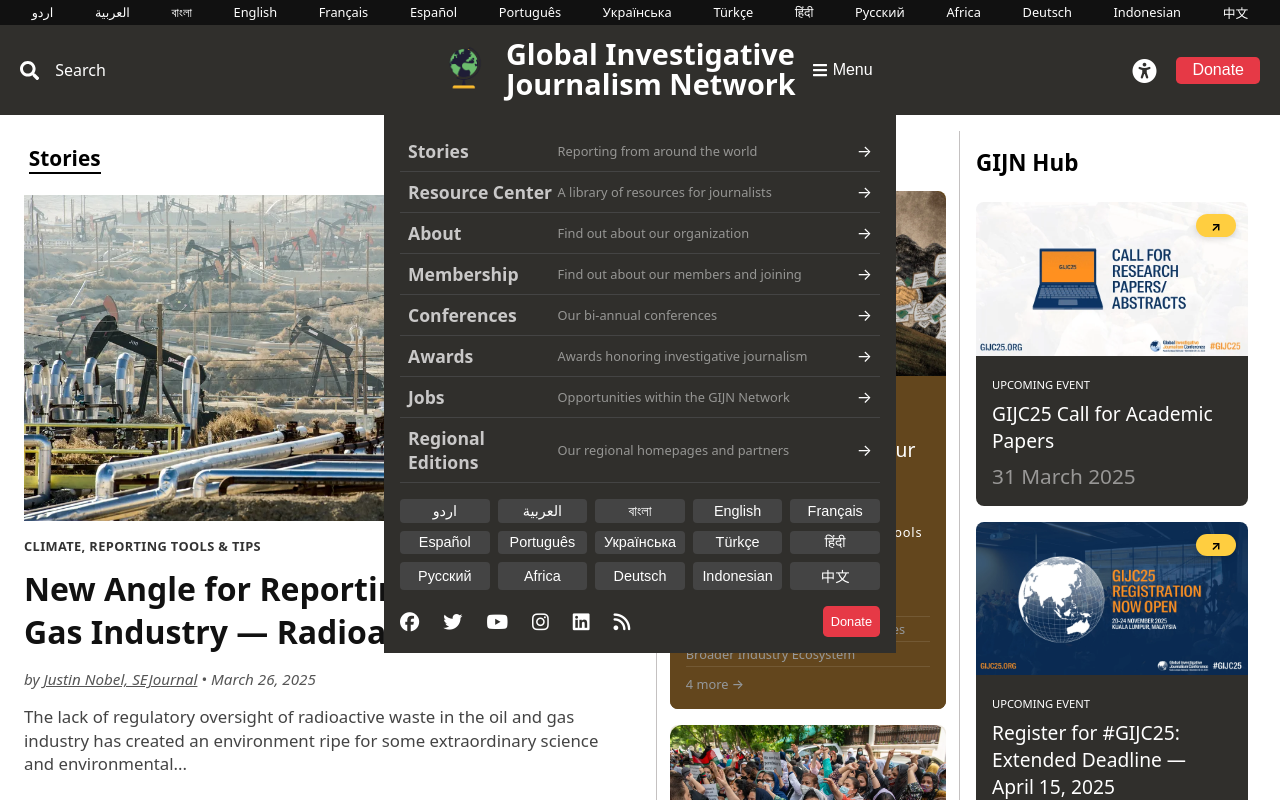
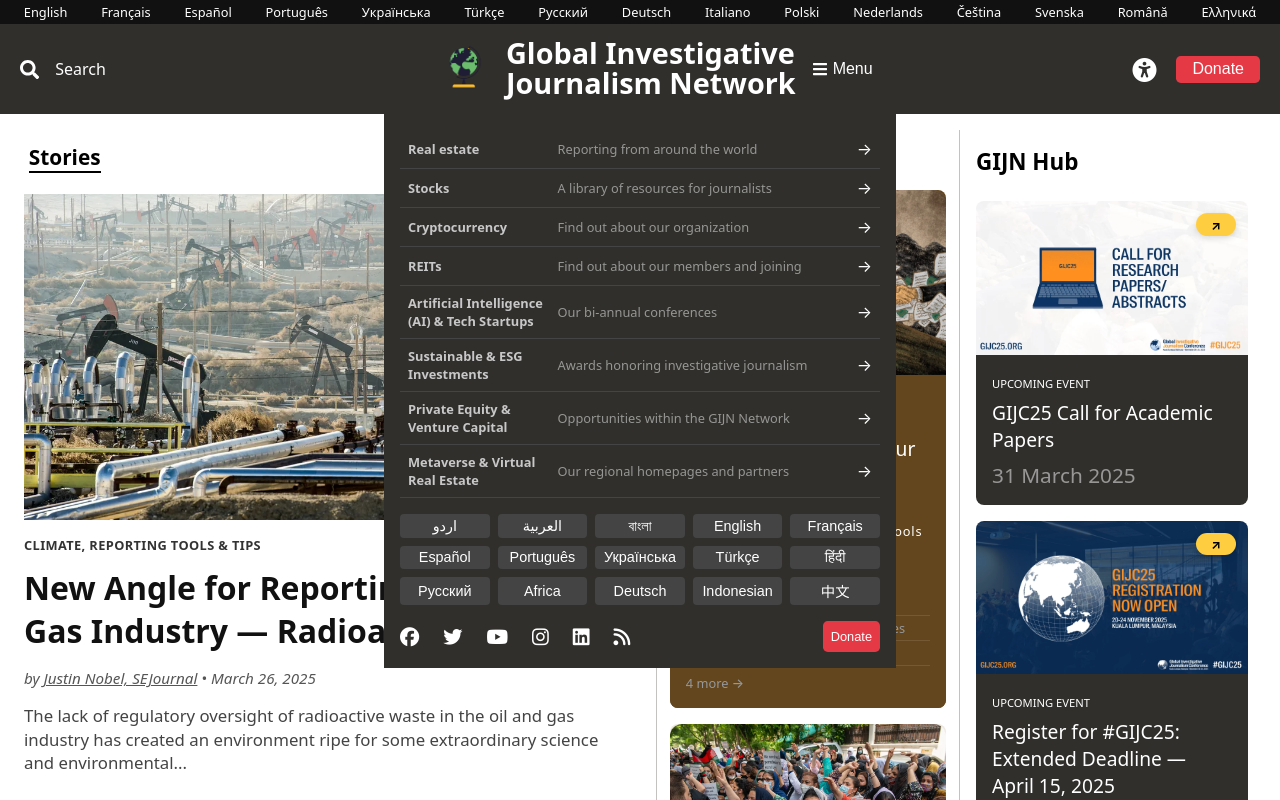
Before and after one commit to programmers-union/washingtoninsider, a Next.js app: page / in a window 1280 px wide. Both pictures are taken after a click on the button "Menu". Shown: the top 800 px of the page. Built offline with nearby package versions, Linux system fonts and the light colour scheme.

Commit message:
updated category,navbar

```diff
--- a/src/app/[category]/page.tsx
+++ b/src/app/[category]/page.tsx
@@ -44,7 +44,7 @@
         <div className={styles.categorypageHeaderInner}>
           <h1 className={styles.categorypageTitle}>{categoryData.mainTitle}</h1>
         </div>
-        <div className={styles.categorypageFloatingSearchBox}>
+        {/* <div className={styles.categorypageFloatingSearchBox}>
           <div className={styles.categorypageSearchWrapper}>
             <span className={styles.categorypageSearchIcon}>🔍</span>
             <input
@@ -60,7 +60,7 @@
               <option>Africa focus</option>
             </select>
           </div>
-        </div>
+        </div> */}
       </section>
 
       <div className={styles.categorypagePostCountDiv}>
--- a/src/app/components/Navbar/Navbar.module.css
+++ b/src/app/components/Navbar/Navbar.module.css
@@ -380,7 +380,7 @@
 }
 
 .navbar-itemTitle {
-  font-size: 1.1rem;
+  font-size: 0.8rem;
   font-weight: bold;
   color: #C9C8C8;
   text-align: left;
--- a/src/app/components/Navbar/Navbar.tsx
+++ b/src/app/components/Navbar/Navbar.tsx
@@ -45,22 +45,23 @@
       {/* Top Language Bar */}
       <div className={styles["navbar-languageBar"]}>
         {[
-          { name: "اردو", link: "#" },
-          { name: "العربية", link: "#" },
-          { name: "বাংলা", link: "#" },
   { name: "English", link: "#" },
   { name: "Français", link: "#" },
   { name: "Español", link: "#" },
   { name: "Português", link: "#" },
   { name: "Українська", link: "#" },
   { name: "Türkçe", link: "#" },
-          { name: "हिंदी", link: "#" },
   { name: "Русский", link: "#" },
-          { name: "Africa", link: "#" },
   { name: "Deutsch", link: "#" },
-          { name: "Indonesian", link: "#" },
-          { name: "中文", link: "#" },
-        ].map((lang, index) => (
+  { name: "Italiano", link: "#" },
+  { name: "Polski", link: "#" },
+  { name: "Nederlands", link: "#" },
+  { name: "Čeština", link: "#" },
+  { name: "Svenska", link: "#" },
+  { name: "Română", link: "#" },
+  { name: "Ελληνικά", link: "#" }
+]
+.map((lang, index) => (
           <a key={index} href={lang.link} className={styles["navbar-language"]}>
             {lang.name}
           </a>
@@ -156,66 +157,84 @@
     {isMenuOpen && (
         <div className={styles["navbar-dropdown"]}>
           <ul className={styles["navbar-menuList"]}>
+            <Link href="/realestate">
             <li>
-              <span className={styles["navbar-itemTitle"]}>Stories</span>
+              <span className={styles["navbar-itemTitle"]}>Real estate</span>
               <span className={styles["navbar-itemDesc"]}>
                 Reporting from around the world
               </span>
               <span className={styles["navbar-itemArrow"]}>→</span>
             </li>
+            </Link>
+            <Link href="/stocks">
             <li>
               <span className={styles["navbar-itemTitle"]}>
-                Resource Center
+              Stocks
               </span>
               <span className={styles["navbar-itemDesc"]}>
                 A library of resources for journalists
               </span>
               <span className={styles["navbar-itemArrow"]}>→</span>
             </li>
+            </Link>
+            <Link href="/cryptocurrency">
             <li>
-              <span className={styles["navbar-itemTitle"]}>About</span>
+              <span className={styles["navbar-itemTitle"]}>Cryptocurrency</span>
               <span className={styles["navbar-itemDesc"]}>
                 Find out about our organization
               </span>
               <span className={styles["navbar-itemArrow"]}>→</span>
             </li>
+            </Link>
+            <Link href="/reits">
             <li>
-              <span className={styles["navbar-itemTitle"]}>Membership</span>
+              <span className={styles["navbar-itemTitle"]}>REITs</span>
               <span className={styles["navbar-itemDesc"]}>
                 Find out about our members and joining
               </span>
               <span className={styles["navbar-itemArrow"]}>→</span>
             </li>
+            </Link>
+            <Link href="/artificial-intelligence-and-tech-startups">
             <li>
-              <span className={styles["navbar-itemTitle"]}>Conferences</span>
+              <span className={styles["navbar-itemTitle"]}>Artificial Intelligence (AI) & Tech Startups</span>
               <span className={styles["navbar-itemDesc"]}>
                 Our bi-annual conferences
               </span>
               <span className={styles["navbar-itemArrow"]}>→</span>
             </li>
+            </Link>
+            <Link href="/sustainable-and-esg-investments">
             <li>
-              <span className={styles["navbar-itemTitle"]}>Awards</span>
+              <span className={styles["navbar-itemTitle"]}>Sustainable & ESG Investments</span>
               <span className={styles["navbar-itemDesc"]}>
                 Awards honoring investigative journalism
               </span>
               <span className={styles["navbar-itemArrow"]}>→</span>
             </li>
+            </Link>
+
+            <Link href="/private-equity-venture-capital">
             <li>
-              <span className={styles["navbar-itemTitle"]}>Jobs</span>
+              <span className={styles["navbar-itemTitle"]}>Private Equity & Venture Capital</span>
               <span className={styles["navbar-itemDesc"]}>
                 Opportunities within the GIJN Network
               </span>
               <span className={styles["navbar-itemArrow"]}>→</span>
             </li>
+            </Link>
+            <Link href="/metaverse-virtual-real-estate">
             <li>
               <span className={styles["navbar-itemTitle"]}>
-                Regional Editions
+              Metaverse & Virtual Real Estate
               </span>
               <span className={styles["navbar-itemDesc"]}>
                 Our regional homepages and partners
               </span>
               <span className={styles["navbar-itemArrow"]}>→</span>
             </li>
+            </Link>
+
           </ul>
 
           {/* Languages Row */}
```
Also changed, not shown: src/data/categories.json. Lines whose indentation alone changed are shown as unchanged.
